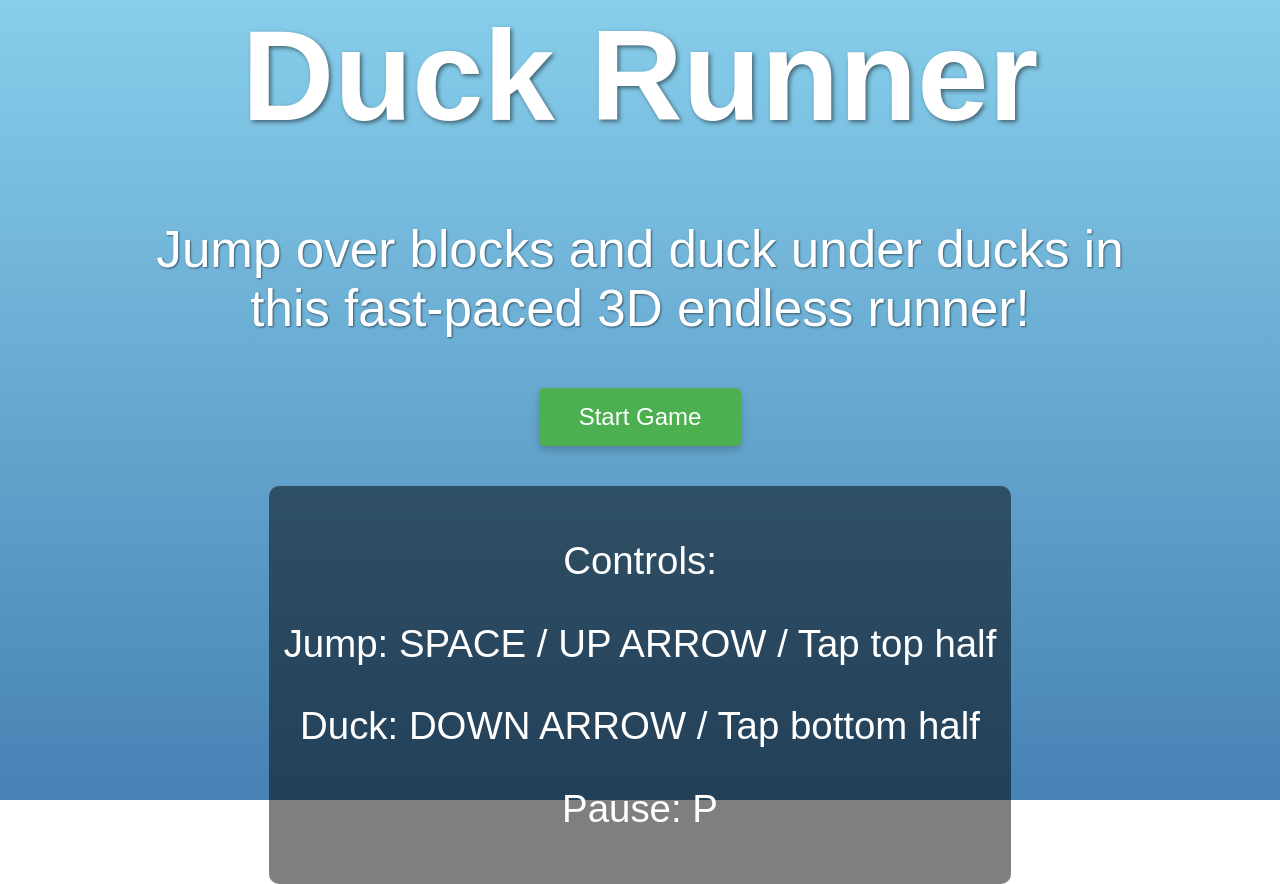
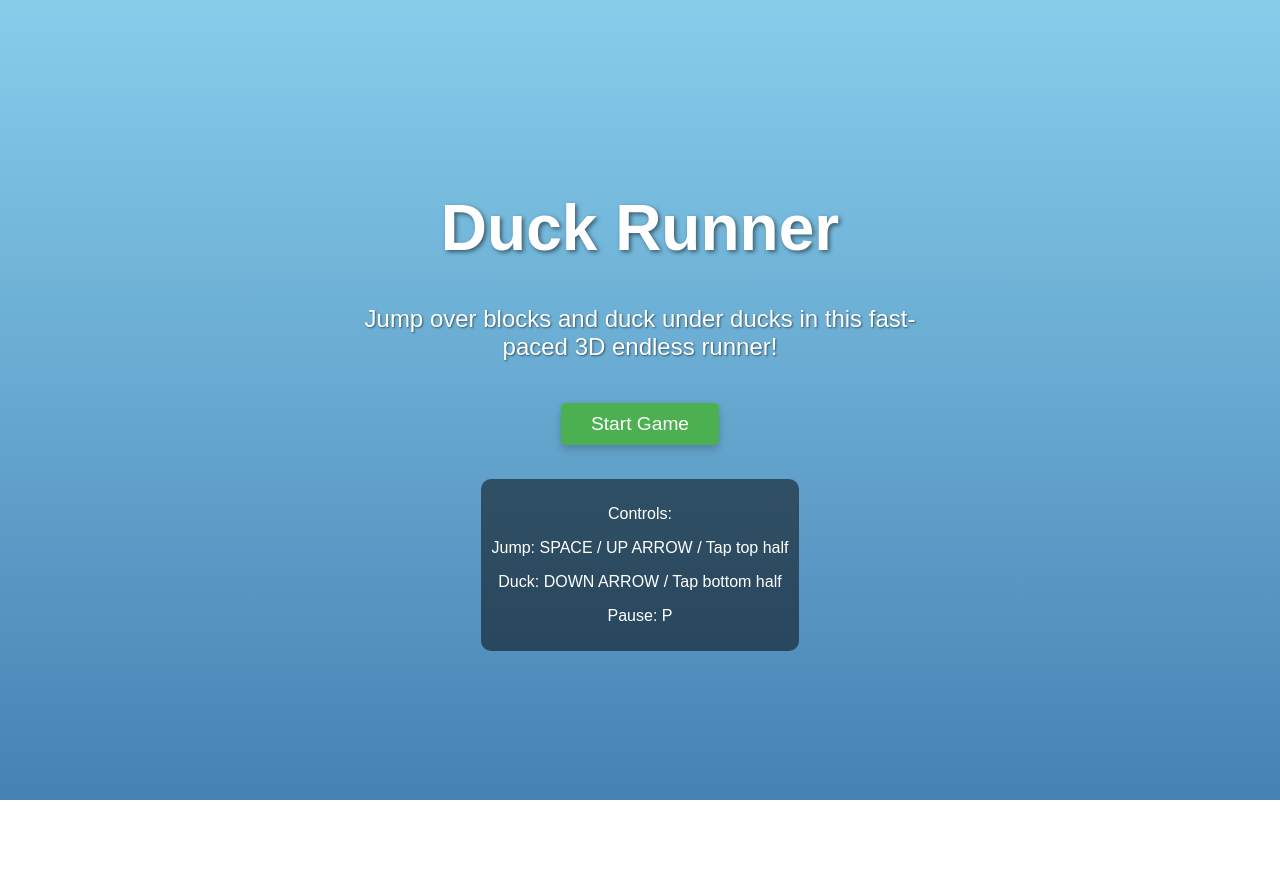
Before and after one commit to EvanElectro/duck-runner, a plain HTML site: page index.html in a window 1280 px wide. After the commit the page ends 800 px from the top, so only its background shows below. Drawn offline with nearby package versions, Linux system fonts and the light colour scheme; animation ran at ten frames a second.

Commit message:
Update index.html

```diff
--- a/index.html
+++ b/index.html
@@ -38,6 +38,7 @@
             flex-wrap: nowrap;
             align-items: center;
             gap: 10px;
+            max-width: 200px;
         }
         #lives-label {
             color: white;
@@ -225,6 +226,35 @@
             #instructions {
                 font-size: 1.5rem;
             }
+            #lives-display {
+                gap: 8px;
+            }
+            #lives-label {
+                font-size: 1rem;
+            }
+            .life-circle {
+                width: 1.5rem;
+                height: 1.5rem;
+            }
+            #start-title {
+                font-size: 4rem;
+                margin-bottom: 1rem;
+            }
+            #start-subtitle {
+                font-size: 1.5rem;
+                margin-bottom: 2rem;
+                max-width: 600px;
+            }
+            #start-button {
+                padding: 10px 30px;
+                font-size: 1.2rem;
+            }
+            #controls-info {
+                font-size: 1rem;
+                margin-top: 1.5rem;
+                padding: 10px;
+                max-width: 400px;
+            }
         }
     </style>
 </head>
@@ -362,8 +392,14 @@
                     console.log("Start button touched on mobile");
                     startGame();
                 });
+                const restartButton = document.getElementById('restart-button');
+                restartButton.addEventListener('click', restartGame);
+                restartButton.addEventListener('touchstart', (event) => {
+                    event.preventDefault();
+                    console.log("Restart button touched on mobile");
+                    restartGame();
+                });
                 document.getElementById('resume-button').addEventListener('click', togglePause);
-                document.getElementById('restart-button').addEventListener('click', restartGame);
                 window.addEventListener('resize', () => {
                     camera.aspect = window.innerWidth / window.innerHeight;
                     camera.updateProjectionMatrix();
@@ -754,6 +790,7 @@
             }
 
             function restartGame() {
+                console.log("restartGame() called");
                 document.getElementById('game-over').style.display = 'none';
                 document.getElementById('pause-screen').style.display = 'none';
                 document.getElementById('lives-display').style.display = 'flex';
@@ -790,6 +827,7 @@
                 inputsActive = true;
                 renderer.render(scene, camera);
                 startCountdown(() => {
+                    console.log("Countdown complete, starting game");
                     gameStarted = true;
                     gameRunning = true;
                     firstObstacleSpawned = false;
```
